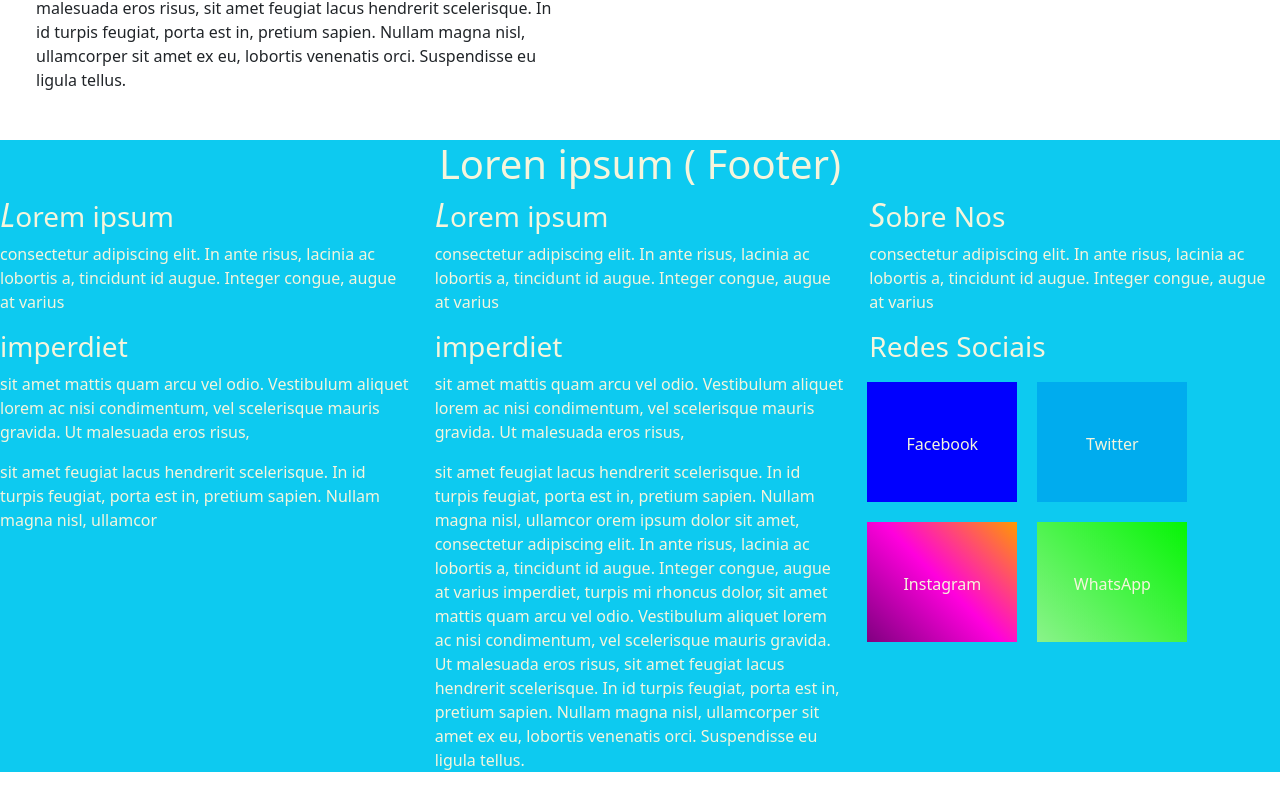
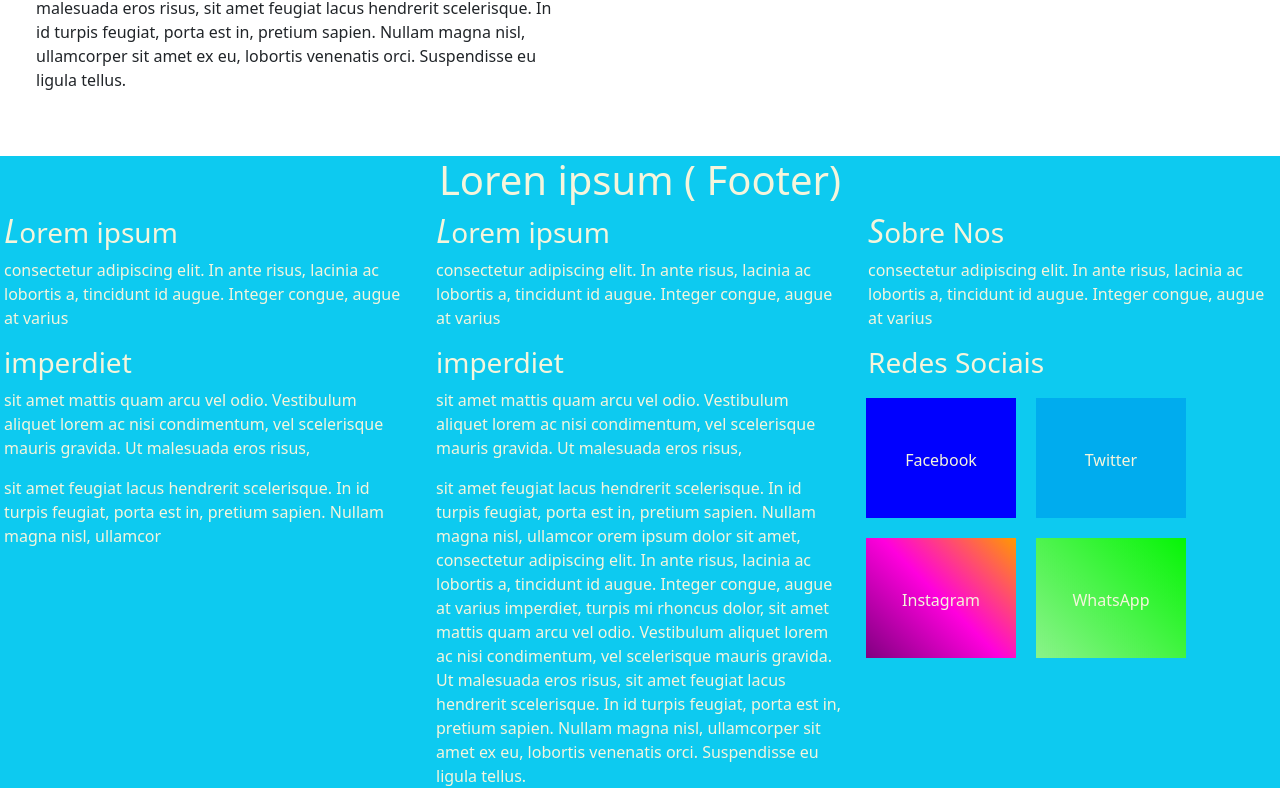
Before and after one commit to ersantoli/tailoring, a plain HTML site: page index.html in a window 1280 px wide. Shown: the part 3959-4763 px from the top of the page. Before the commit the page ends 4731 px from the top, so only its background shows below. Drawn offline with nearby package versions, Linux system fonts and the light colour scheme.

Commit message:
3º padding footer

```diff
--- a/index.html
+++ b/index.html
@@ -138,7 +138,7 @@ header{
             </div>
         </div>
 
-    <footer>
+    <footer class="p-3">
        <div class="row bg-info" style="color: beige;">
            <h1 style="text-align: center;">Loren ipsum ( Footer)</h1>
 
```
